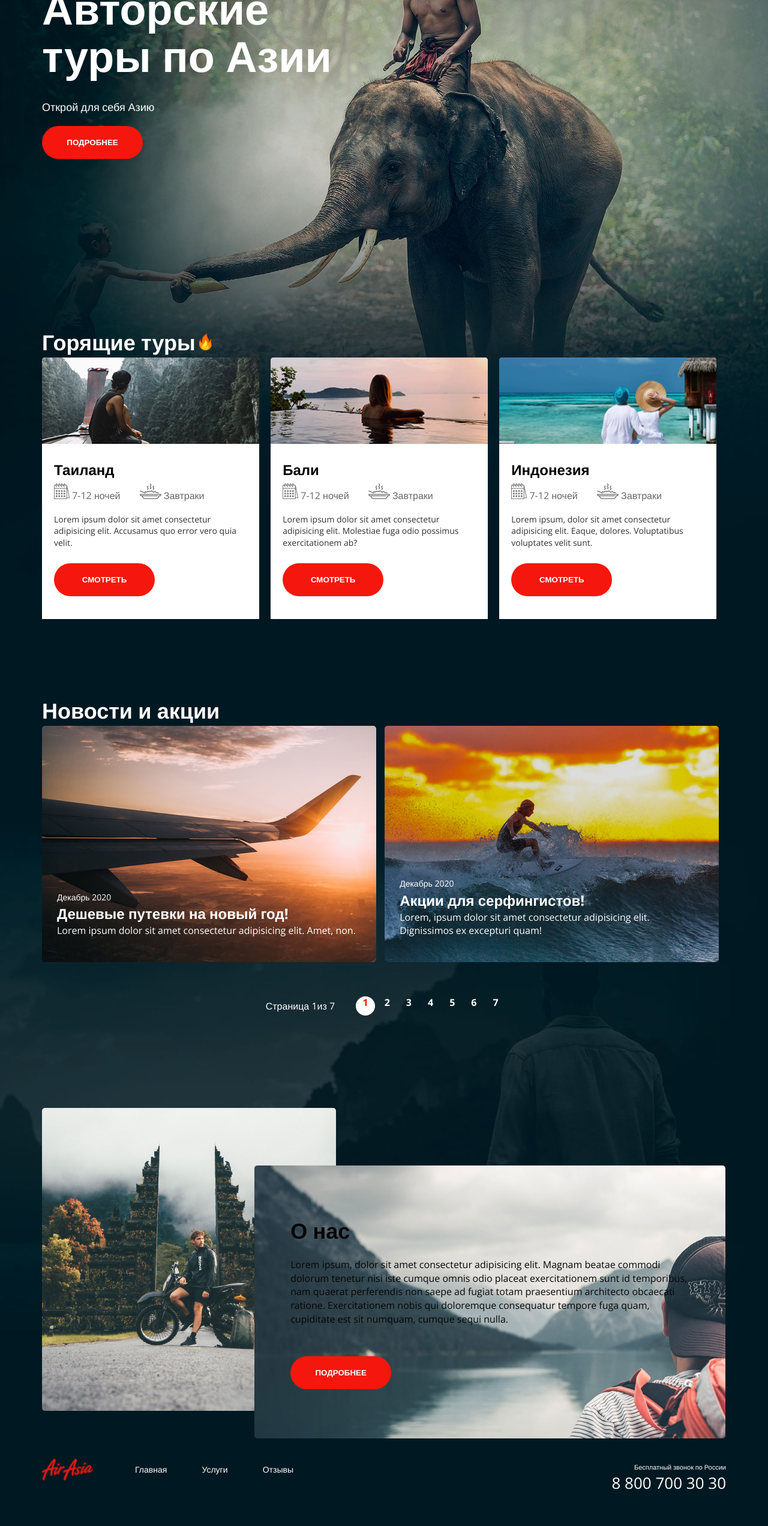
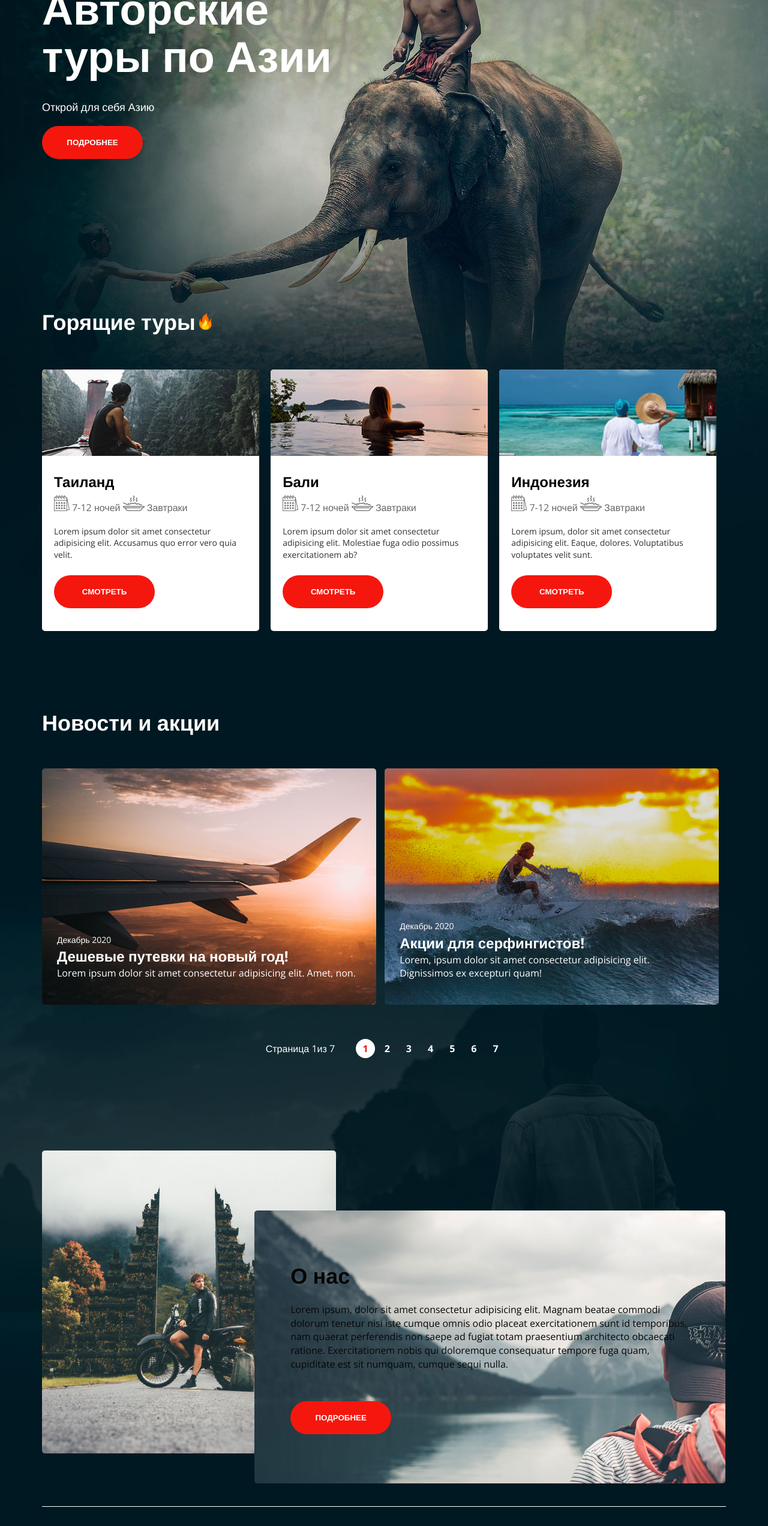
Before and after one commit to DaryaDauria/Asia, a plain HTML site: page index.html in a window 1280 px wide. Shown: the part 240-2784 px from the top of the page at 60% size. Drawn offline with nearby package versions, Linux system fonts and the light colour scheme.

Commit message:
Add files via upload

```diff
--- a/index.html
+++ b/index.html
@@ -43,10 +43,11 @@
           </div>
         </div>
         <div class="tours">
+          <div class="tours__fire">
           <h2 class="tours__title">
             <span class="tours__title-text">Горящие туры</span>
             <img src="./images/icons/flame.png" alt="Иконка" class="tours__title-img">
-          </h2>
+          </h2></div>
           <ul class="tours__list">
             <li class="tours__item">
               <div class="tours__img-wrapper">
@@ -88,13 +89,13 @@
                     <img src="./images/icons/offers/meal.png" alt="Иконка" class="tour__desc_block-img">
                     <span class="tours__desc-block-text">Завтраки</span>
                   </div>
+                </div>
                 <div class="tours__text">
                   Lorem ipsum dolor sit amet consectetur adipisicing elit. Molestiae fuga odio possimus exercitationem
                   ab?
                 </div>
                 <div class="tours__button">
                   <button class="button">Смотреть</button>
-                  </div>
                 </div>
               </div>
 
@@ -114,13 +115,14 @@
                     <img src="./images/icons/offers/meal.png" alt="Иконка" class="tour__desc_block-img">
                     <span class="tours__desc-block-text">Завтраки </span>
                   </div>
+
+                </div>
                 <div class="tours__text">
                   Lorem ipsum, dolor sit amet consectetur adipisicing elit. Eaque, dolores. Voluptatibus voluptates
                   velit sunt.
                 </div>
                 <div class="tours__button">
                   <button class="button">Смотреть</button>
-                  </div>
                 </div>
               </div>
 
@@ -133,7 +135,7 @@
           </h2>
           <ul class="news__list">
             <li class="news__item">
-              <div>
+              <div class="news__item-pic">
                 <img src="./images/content/news/plain.png" alt="" class="news__img">
               </div>
               <div class="news__content">
@@ -147,9 +149,9 @@
               </div>
             </li>
             <li class="news__item">
-              <di>
+              <div class="news__item-pic">
                 <img src="./images/content/news/Surfer.png" alt="" class="news__img">
-              </di>
+              </div>
               <div class="news__content">
 
                 <time class="news__date">
@@ -212,6 +214,7 @@
           </div>
         </div>
       </main>
+
       <footer class="footer-container">
         <div class="container footer-container__content">
           <div class="footer">
@@ -236,11 +239,11 @@
               <li class="socials__item social__item--icon--telegram"><a href="#" class="socials__link">
                 </a>
               </li>
-              <li class="socials__item item--icon--vk"><a href="#" class="socials__link">
+              <li class="socials__item socials__item--icon--vk"><a href="#" class="socials__link">
                 </a></li>
-              <li class="socials__item item--icon--fb"><a href="#" class="socials__link">
+              <li class="socials__item socials__item--icon--fb"><a href="#" class="socials__link">
                 </a></li>
-              <li class="socials__item item--icon--insta"><a href="#" class="socials__link"> </a>
+              <li class="socials__item socials__item--icon--insta"><a href="#" class="socials__link"></a>
               </li>
             </ul>
             <adress class="contacts">
--- a/main.css
+++ b/main.css
@@ -66,9 +66,9 @@ box-sizing: border-box;
 }
 
 .contacts {
-  top: 12px;
+
   right: 0px;
-  /* position: absolute; */
+  position: absolute;
   text-align: right
 }
 
@@ -102,7 +102,7 @@ color: #F5170E;
 
 .preview {
   width: 510px;
-    margin-bottom: 34px;
+    margin-bottom: 246px;
 }
 .preview__title {
   font-size: 72px;
@@ -118,13 +118,13 @@ color: #F5170E;
 .button {
   background: #F5170E;
   border-radius: 35px;
-  padding: 18px, 40px;
+  padding: 18px 40px;
   color: #fff;
   font-weight: bold;
   text-transform: uppercase;
   width: 168px;
 height: 55px;
-margin-bottom: 246px;
+
 border: 1px solid transparent;
 }
 .button:hover {
@@ -143,9 +143,11 @@ border: 1px solid transparent;
   height: 49px;
   width: 300px;
   display: inline-block;
+
+}
+.tours__fire {
   margin-bottom: 54px;
 }
-
 
 .tours__title-text {
   font-weight: bold;
@@ -158,11 +160,13 @@ height: 436px;
 vertical-align: top;
 margin-right: 15px;
 display: inline-block;
-border-radius: 5px 5px 0px 0px;
+border-radius: 5px;
 background: #fff;
 
 }
-
+.tours__item:last-child {
+  margin-right: 0;
+}
 .tours:last-child {
   margin-right: 0px;
 }
@@ -176,19 +180,19 @@ background: #fff;
 
 .tours__content {
 
-
 padding: 20px;
 }
 
-
+.tours__desc {
+  margin-right: 28px;
+  margin-bottom: 18px;
+}
 
 .tours__desc-block {
 font-size: 16px;
   color: #666666;
   display: inline-block;
 
-  margin-right: 28px;
-  margin-bottom: 18px;
 
 }
 .tours__desc-block:last-child {
@@ -199,6 +203,9 @@ font-size: 16px;
 color: #303030;
 margin-bottom: 24px;
 
+}
+.news__title{
+  margin-bottom: 51px;
 }
 .news__list{
   margin-bottom: 57px;
@@ -273,7 +280,7 @@ width: 125px;
 .paginator__item {
   display: inline-block;
   vertical-align: middle;
-line-height: 21px;
+
 }
 .paginator__item--active .paginator__linc {
   background: #FFFFFF;
@@ -289,11 +296,13 @@ border-radius: 50%;
 text-decoration: none;
 font-weight: bold;
 font-size: 16px;
-
+line-height: 32px;
 }
-
+.about {
+  margin-top: 154px;
+  margin-bottom: 38px;
+}
 .about:before {
-  margin-top: 154px;
   display: inline-block;
   vertical-align: top;
   content: "";
@@ -303,12 +312,11 @@ font-size: 16px;
 }
 
 .about__desc {
-  content:"";
-  display: inline-block;
+
   vertical-align: top;
   margin-left: -140px;
-  margin-top: 250px;
-  padding: 60px; 98px;
+  margin-top: 100px;
+  padding: 60px;
   display: inline-block;
   width: 785px;
   height: 455px;
@@ -327,7 +335,7 @@ font-size: 16px;
    margin-bottom: 50px;
 
   }
-  .border-container__content {
+  .footer-container__content {
     border-top: 1px solid #FFFFfF;
   }
 
@@ -347,11 +355,20 @@ font-size: 16px;
 .contacts__desc {
   font-size: 11px;
 }
+.socials {
+  position: absolute;
+  top: 53px;
+  right: 300px;
+}
 
 .socials__item {
   display: inline-block;
   vertical-align: middle;
   margin-right: 10px;
+}
+.socials__item:last-child {
+  margin-right: 0;}
+
 }
 .socials__link {
   display: block;
@@ -359,34 +376,25 @@ font-size: 16px;
   width: 36px;
   height: 36px;
   background: center center / no-repeat;
-}
 
 }
 
-.socials {
-  position: absolute;
-  top: 53px;
-  right: 300px;
-}
-.socials__item:last-child {
-  margin-right: 0;}
-
 .socials__item--icon--telegram .socials__link {
-  background-image: url("./images/icons/socials/t.png")
+  background-image: url("./images/icons/socials/t.png");
 }
 
 .socials__item--icon--telegram .socials__link:hover {
   background-image: url("./images/icons/socials/t2.png");
 }
 .socials__item--icon--vk .socials__link {
-  background-image: url("./images/icons/socials/vk-blue.png")
+  background-image: url("./images/icons/socials/vk-blue.png");
 }
 
 .socials__item--icon--vk .socials__link:hover {
   background-image: url("./images/icons/socials/vk.png");
 }
 .socials__item--icon--fb .socials__link {
-  background-image: url("./images/icons/socials/f.png")
+  background-image: url("./images/icons/socials/f.png");
 }
 
 .socials__item--icon--fb .socials__link:hover {
```
Lines whose indentation alone changed are shown as unchanged.
